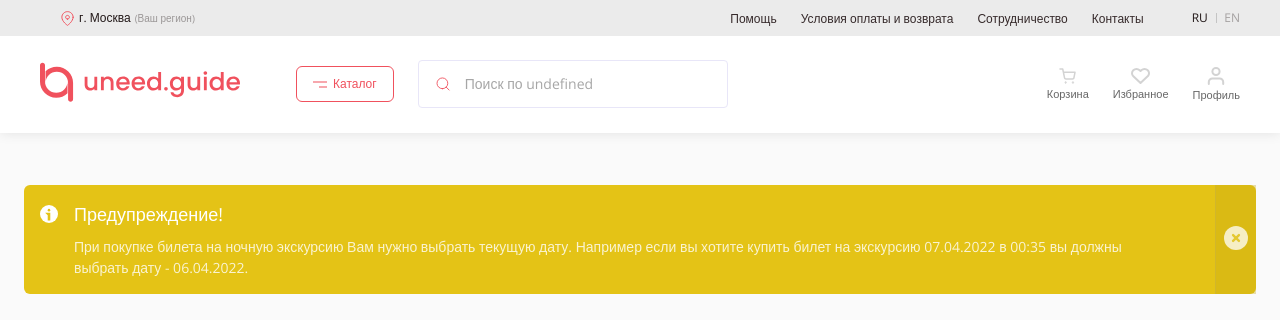
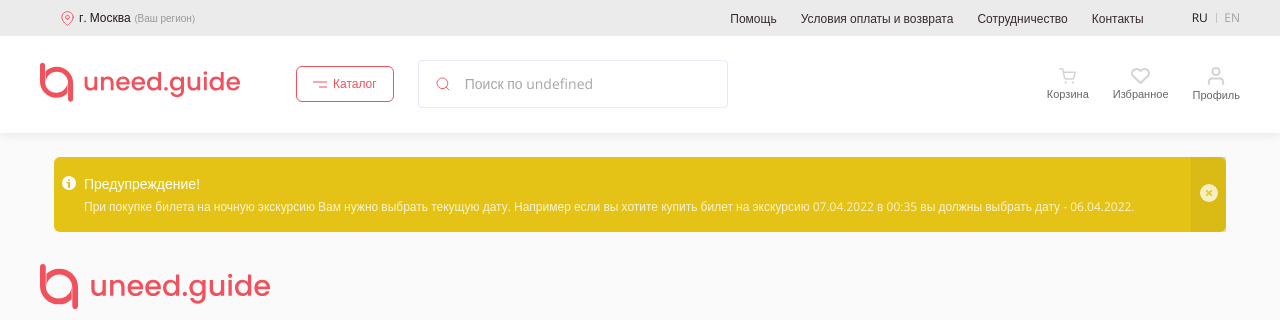
Before and after one commit to eleskin/uneed-guide-react-frontend, a Next.js app: page /order in a window 1280 px wide. Shown: the top 320 px of the page. Built offline with nearby package versions, Linux system fonts and the light colour scheme; no server answers.

Commit message:
fix: Container width on the order page

```diff
--- a/components/Alert/Alert.js
+++ b/components/Alert/Alert.js
@@ -1,8 +1,11 @@
+import {useState} from 'react';
 import styles from './Alert.module.scss';
 
 const Alert = ({title, text}) => {
+	const [isActiveAlert, setIsActiveAlert] = useState(true);
+
 	return (
-		<div className={styles.Alert}>
+		<div className={`${styles.Alert} ${!isActiveAlert ? styles.Alert_hidden : ''}`}>
 			<i>
 				<svg width="18" height="18" viewBox="0 0 18 18" fill="none" xmlns="http://www.w3.org/2000/svg">
 				<circle cx="9" cy="9" r="9" fill="white"/>
@@ -14,7 +17,7 @@ const Alert = ({title, text}) => {
 				<h5>{title}</h5>
 				<p>{text}</p>
 			</div>
-			<button>
+			<button onClick={() => setIsActiveAlert(false)}>
 				<svg width="24" height="24" viewBox="0 0 24 24" fill="none" xmlns="http://www.w3.org/2000/svg">
 					<circle cx="12" cy="12" r="12" fill="white" fillOpacity="0.75"/>
 					<rect x="7.39093" y="9.06683" width="2.37037" height="10.6667" rx="1.18519" transform="rotate(-45 7.39093 9.06683)" fill="#E4C830"/>
--- a/components/Alert/Alert.module.scss
+++ b/components/Alert/Alert.module.scss
@@ -1,4 +1,44 @@
 @import '/styles/functions';
+
+//.Alert {
+//	background-color: #e4c316;
+//	border-radius: 6px;
+//	display: grid;
+//	grid-template-columns: auto 1fr auto;
+//
+//	i {
+//		margin: rem(20px) rem(16px);
+//	}
+//
+//	.Alert__content {
+//		padding-right: rem(52px);
+//
+//		h5 {
+//			margin: rem(16px) 0 0 0;
+//			padding: 0;
+//			font-weight: 400;
+//			font-size: rem(18px);
+//			line-height: rem(27px);
+//			color: #ffffff;
+//		}
+//
+//		p {
+//			font-weight: 500;
+//			font-size: rem(14px);
+//			line-height: rem(21px);
+//			color: rgba(#FFFFFF, 0.8);
+//			margin: rem(8px) 0 rem(16px) 0;
+//		}
+//	}
+//
+//	button {
+//		padding: rem(8px);
+//		background-color: rgba(199, 170, 18, 0.35);
+//		border: none;
+//		border-left: 1px solid #d1b62b;
+//		cursor: pointer;
+//	}
+//}
 
 .Alert {
 	background-color: #e4c316;
@@ -7,27 +47,32 @@
 	grid-template-columns: auto 1fr auto;
 
 	i {
-		margin: rem(20px) rem(16px);
+		margin: rem(18px) rem(8px);
+
+		svg {
+			height: 14px;
+			width: 14px;
+		}
 	}
 
 	.Alert__content {
-		padding-right: rem(52px);
+		padding-right: rem(16px);
 
 		h5 {
 			margin: rem(16px) 0 0 0;
 			padding: 0;
 			font-weight: 400;
-			font-size: rem(18px);
-			line-height: rem(27px);
+			font-size: rem(14px);
+			line-height: rem(21px);
 			color: #ffffff;
 		}
 
 		p {
 			font-weight: 500;
-			font-size: rem(14px);
-			line-height: rem(21px);
+			font-size: rem(12px);
+			line-height: rem(18px);
 			color: rgba(#FFFFFF, 0.8);
-			margin: rem(8px) 0 rem(16px) 0;
+			margin: rem(4px) 0 rem(16px) 0;
 		}
 	}
 
@@ -37,5 +82,14 @@
 		border: none;
 		border-left: 1px solid #d1b62b;
 		cursor: pointer;
+
+		svg {
+			height: 18px;
+			width: 18px;
+		}
 	}
 }
+
+.Alert_hidden {
+	display: none;
+}
--- a/components/Footer/Footer.js
+++ b/components/Footer/Footer.js
@@ -16,8 +16,10 @@ const Footer = () => {
 		}
 	}, [setLanguageFile, router.locale]);
 
+	const isWideFooter = router.asPath === '/' || router.asPath === '/order/';
+
 	return (
-		<footer className={`${styles.Footer} ${router.asPath === '/' ? styles.Footer__main : ''}`}>
+		<footer className={`${styles.Footer} ${isWideFooter ? styles.Footer__main : ''}`}>
 			<div className={styles.Footer__about}>
 				<div className={styles.Footer__container}>
 					<Link href="/">
--- a/pages/order.js
+++ b/pages/order.js
@@ -5,7 +5,7 @@ import styles from '../styles/Order.module.scss';
 const Order = () => {
 	return (
 		<div className={styles.Order}>
-			<Container>
+			<Container isMainPage={true}>
 				<Alert
 					title="Предупреждение!"
 					text="При покупке билета на ночную экскурсию Вам нужно выбрать текущую дату. Например если вы хотите купить билет на экскурсию 07.04.2022 в 00:35 вы должны выбрать дату - 06.04.2022."
--- a/styles/Order.module.scss
+++ b/styles/Order.module.scss
@@ -1,5 +1,5 @@
 @import '/styles/functions';
 
 .Order {
-	padding-top: rem(52px);
+	padding-top: rem(24px);
 }
```
